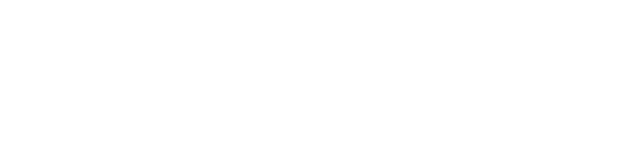
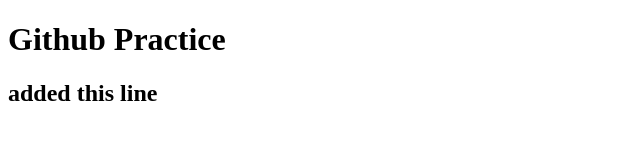
Before and after one commit to rubenrodriguez9/forks-Ruben-Ulysses, a plain HTML site: page index.html in a window 1280 px wide. Shown: the whole page, without its empty margins (0-640 px from the left). Drawn offline with Linux system fonts and the light colour scheme.

Commit message:
added a line

```diff
--- a/index.html
+++ b/index.html
@@ -7,5 +7,7 @@
 </head>
 <body>
 
+    <h1>Github Practice</h1>
+    <h2>added this line</h2>
 </body>
 </html>
```
